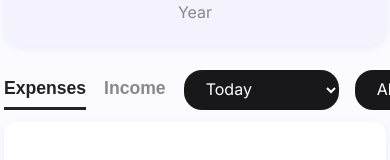
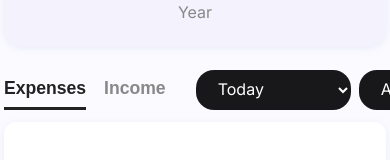
Before and after one commit to 1563Godz/Expense_Traker_localstorage, a plain HTML site: page index.html in a window 390 px wide. Shown: the part 515-675 px from the top of the page. Drawn offline with Linux system fonts and the light colour scheme.

Commit message:
Update style.css

```diff
--- a/style.css
+++ b/style.css
@@ -813,4 +813,8 @@ h1 {
         flex-direction: column;
         gap: 16px;
     }
+    .filters {
+        gap: 8px;
+        padding: 0 12px;
+    }
 }
```
